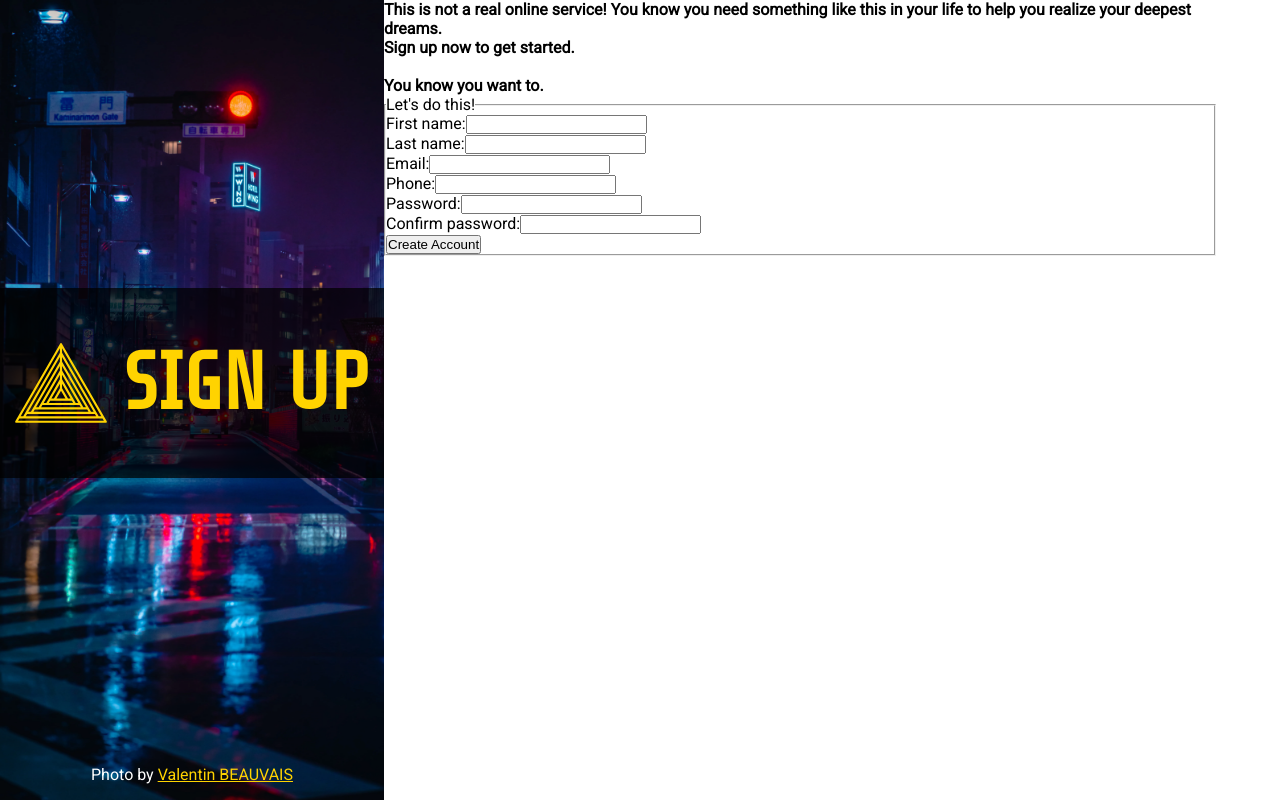
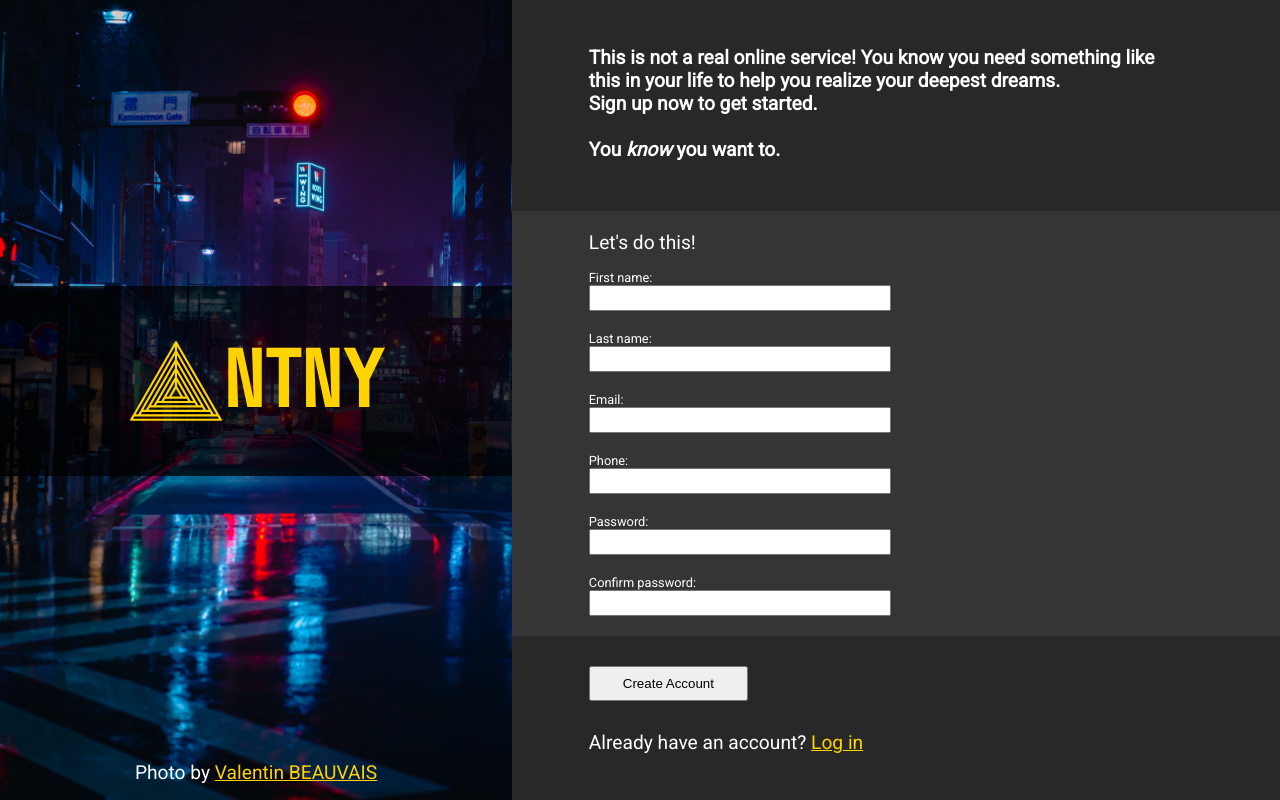
Before and after one commit to ntonyTR/form, a plain HTML site: page index.html in a window 1280 px wide. Drawn offline with Linux system fonts and the light colour scheme.

Commit message:
Layout completo, estilos basicos completos

```diff
--- a/index.html
+++ b/index.html
@@ -12,35 +12,61 @@
   <div class="background">
     <div class="title-container">
       <img src="./images/logo.svg" alt="logo" class="logo">
-      <h1>SIGN UP</h1>
+      <h1>NTNY</h1>
     </div>
     <footer>
       <p>Photo by <a href="https://unsplash.com/@valentinbvs">Valentin BEAUVAIS</a></p>
     </footer>
   </div>
 
-  <div class="main-content">
-    <div>
+  <div class="main-content ">
+    <div class="rl-padding">
       <p>This is not a real online service! You know you need something like this in your life to help you realize your
         deepest dreams.
-        <br />Sign up now to get started.
-        <br /><br />You know you want to.
+        <br/>
+        Sign up now to get started.
+        <br/>
+        <br/>
+        You <em>know</em> you want to.
       </p>
     </div>
 
-    <form action="#" method="post">
+    <form class="rl-padding" action="#" method="post" id="signUp-form">
       <fieldset>
         <legend>Let's do this!</legend>
-        <div><label for="first-name">First name:</label><input type="text" id="first-name"></div>
-        <div><label for="last-name">Last name:</label><input type="text" id="last-name"></div>
-        <div><label for="email">Email:</label><input type="email" id="email"></div>
-        <div><label for="phone">Phone:</label><input type="tel" id="phone"></div>
-        <div><label for="password">Password:</label><input type="password" id="password"></div>
-        <div><label for="password-confirm">Confirm password:</label><input type="password" id="password-confirm"></div>
-        <button type="submit">Create Account</button>
+
+        <div class="form-element">
+          <label for="first-name">First name:</label>
+          <input type="text" id="first-name">
+        </div>
+        <div class="form-element">
+          <label for="last-name">Last name:</label>
+          <input type="text" id="last-name">
+        </div>
+        <div class="form-element">
+          <label for="email">Email:</label>
+          <input type="email" id="email">
+        </div>
+        <div class="form-element">
+          <label for="phone">Phone:</label>
+          <input type="tel" id="phone">
+        </div>
+        <div class="form-element">
+          <label for="password">Password:</label>
+          <input type="password" id="password">
+        </div>
+        <div class="form-element">
+          <label for="password-confirm">Confirm password:</label>
+          <input type="password" id="password-confirm">
+        </div>
+
       </fieldset>
-      <p></p>
     </form>
+
+    <div class="rl-padding">
+      <button type="submit" form="signUp-form">Create Account</button>
+      <p>Already have an account? <a href="#">Log in</a></p>
+    </div>
   </div>
 </body>
 
--- a/styles.css
+++ b/styles.css
@@ -1,5 +1,11 @@
 @import url('https://fonts.googleapis.com/css2?family=Roboto&display=swap');
 @import url('https://fonts.googleapis.com/css2?family=Share+Tech&display=swap');
+
+:root {
+  --color-fondo: #282828;
+  --color-link: #ffd300;
+  --color-fondo-claro: #353535;
+}
 
 * {
   box-sizing: border-box;
@@ -11,10 +17,12 @@ body {
   height: 100vh;
   display: flex;
   font-family:'Roboto', sans-serif;
+  color: white;
+  font-size: 1.2rem;
 }
 
 .background {
-  width: 30vw;
+  width: 40vw;
   background-image: url(./images/background.webp);
   background-size: cover;
   background-position: center;
@@ -32,7 +40,7 @@ body {
   width: 100%;
   background-color: rgba(0, 0, 0, 0.75);
   display: flex;
-  justify-content: space-evenly;
+  justify-content: center;
   align-items: center;
   padding: 50px 0;
   margin-top: auto;
@@ -41,15 +49,15 @@ body {
 div>h1 {
   font-family: 'Share Tech', sans-serif;
   font-size: 5rem;
-  color: #ffd300;
+  color: var(--color-link);
 }
 
 .main-content{
-  width: 65vw;
-}
-
-.main-content>div>p{
-  font-weight: bolder;
+  display: flex;
+  flex-direction: column;
+  justify-content: center;
+  background-color: var(--color-fondo);
+  flex: 1;
 }
 
 .background>footer{
@@ -59,5 +67,58 @@ div>h1 {
 }
 
 p>a{
-  color: #ffd300;
+  color: var(--color-link);
 }
+
+.form-element {
+  display: flex;
+  flex-direction: column;
+  width: 28ch;
+}
+
+.main-content > :first-child {
+  font-weight: bolder;
+  margin-bottom: 50px;
+}
+
+.main-content > :last-child {
+  margin-top: 30px;
+}
+
+[type="submit"] + p {
+  margin-top: 30px;
+}
+
+fieldset {
+  display: flex;
+  flex-wrap: wrap;
+  gap: 20px;
+  border: none;
+}
+
+legend {
+  margin-bottom: 1rem;
+}
+
+label {
+  font-size: .8rem;
+}
+
+.form-element > input {
+  font-size: 1.2rem;
+}
+
+form {
+  background-color: var(--color-fondo-claro);
+  width: 100%;
+  padding: 20px 0;
+}
+
+.rl-padding {
+  padding-left: 10%;
+  padding-right: 15%;
+}
+
+[type="submit"]{
+  padding: .5rem 2rem;
+}
```
Also changed, not shown: tempCodeRunnerFile.html (added, +1 -0 lines).
